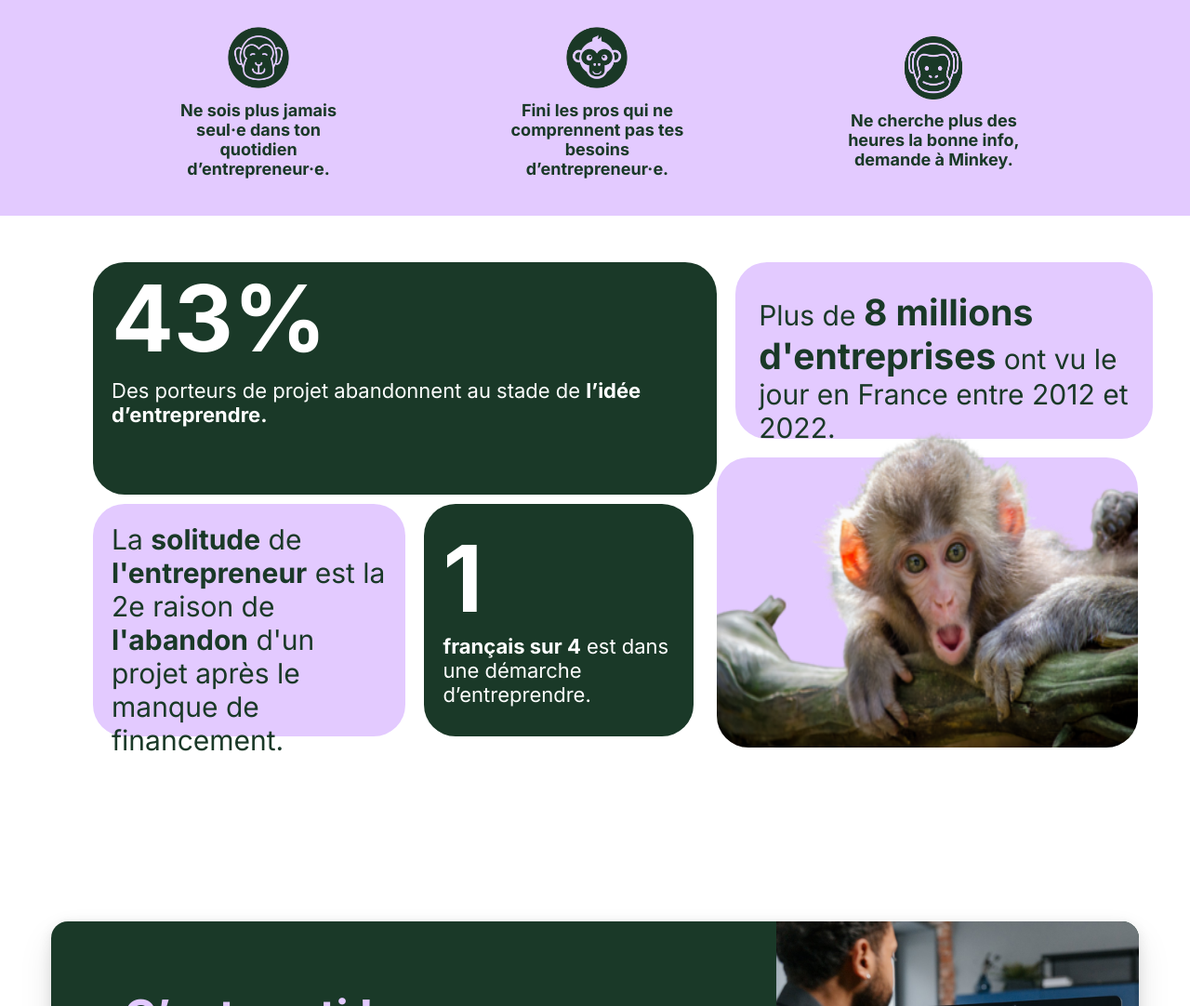
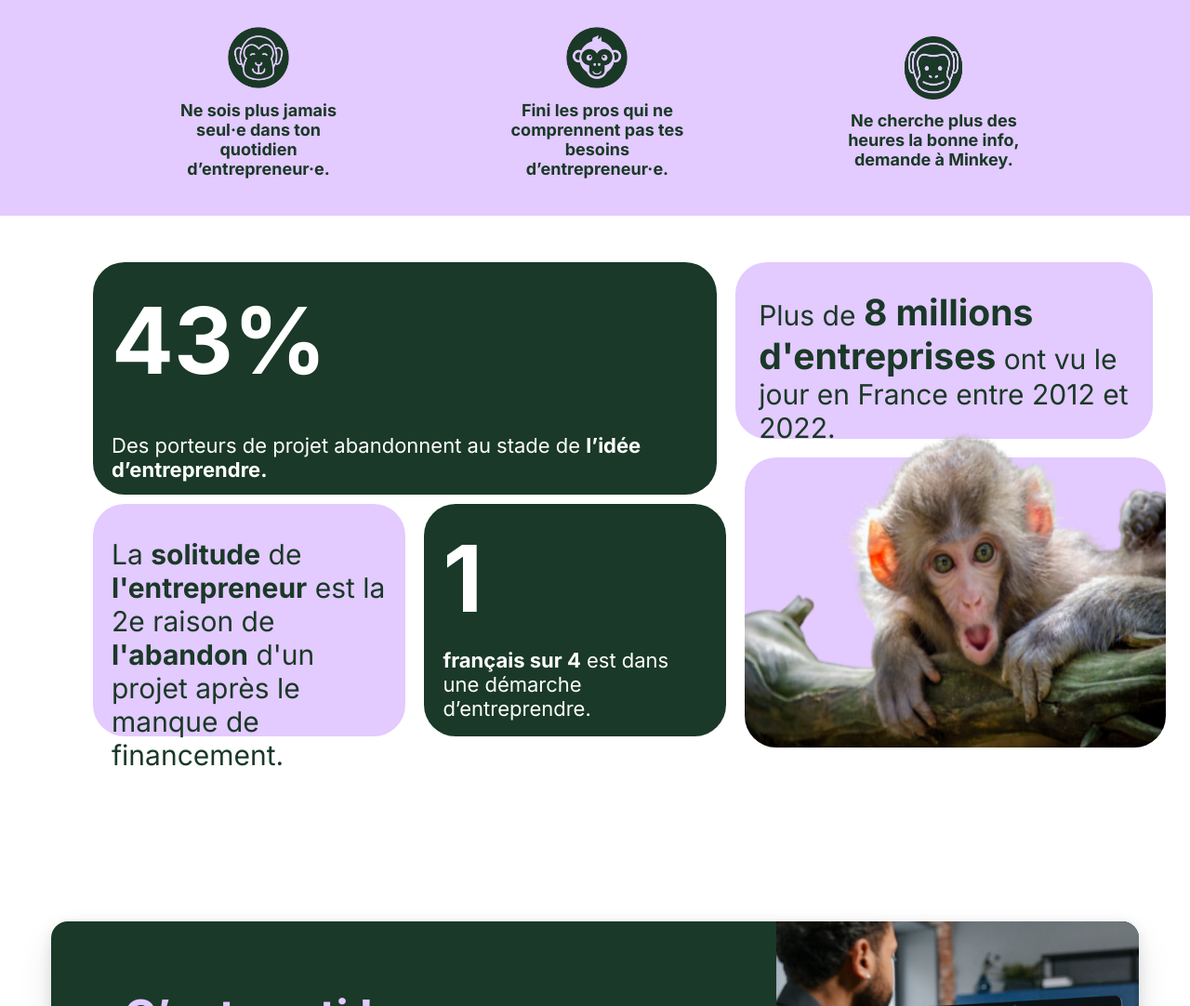
Before and after one commit to JordanSN1/StageMinkey, a plain HTML site: page index.html in a window 1280 px wide. Shown: the part 730-1812 px from the top of the page at 93% size. Drawn offline with nearby package versions, Linux system fonts and the light colour scheme; no server answers.

Commit message:
Page solution + articles

```diff
--- a/styles/styles.css
+++ b/styles/styles.css
@@ -1130,11 +1130,12 @@ footer{
     width: 60%;
     height: 250px;
     margin-right: 20px;
+    padding-top: 3vh;
 }
 
 .Stat1 span{
     margin-left: 20px;
-    margin-top: 20px;
+    padding-top: 2vh;
     font-weight: 700;
     font-size: 99px;
     color: #fff;
@@ -1144,7 +1145,7 @@ footer{
     font-weight: 100;
     font-size: 22px;
     padding-right: 20px;
-    margin-top: 5px;
+    margin-top: 5vh;
     padding-left: 20px;
     margin-bottom: 24px;
     color: #FFF;
@@ -1180,22 +1181,26 @@ footer{
     font-weight: 700;
 }
 
+
 .Stat4{
+    display: flex;
+    flex-direction: column;
     background: #1A3928;
     outline: none;
     color: #1A3928;
     border-radius: 34px;
-    width: 25%;
+    width: 28%;
     height: 250px;
     padding: 20px;
     padding-top: -30px;
     color: #FFF;
-    margin-right: 25px;
+    margin-right: 20px;
 }
 
 .Stat4 span{
     font-weight: 700;
     color: #FFF;
+    display: flex;
     font-size: 99px;
     padding-bottom: 15px;
 }
@@ -1221,6 +1226,7 @@ footer{
 
 .Stat3 p{
     font-size: 30px;
+    margin-top: 2vh;
 }
 
 .Stat5 {
```
